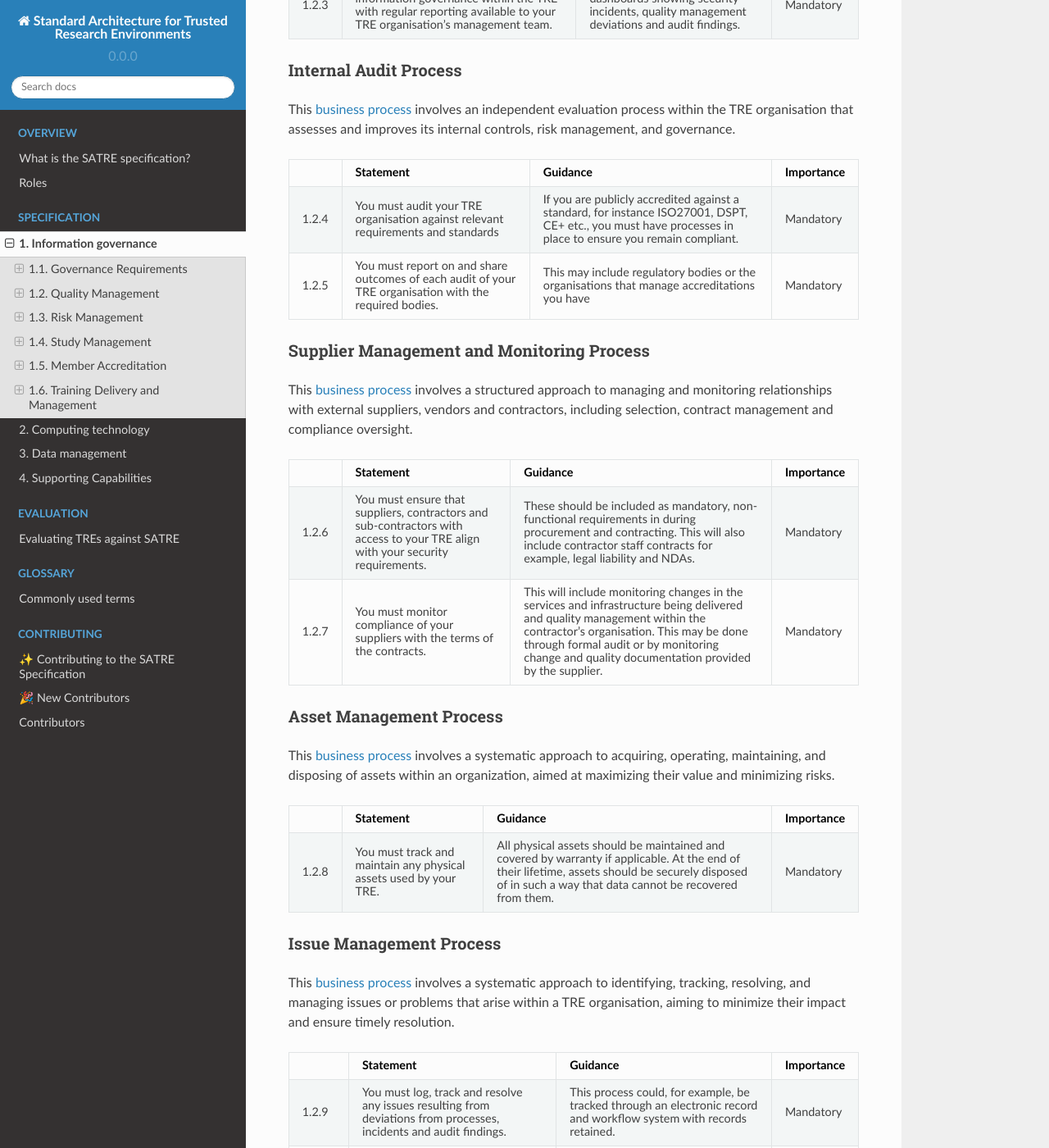
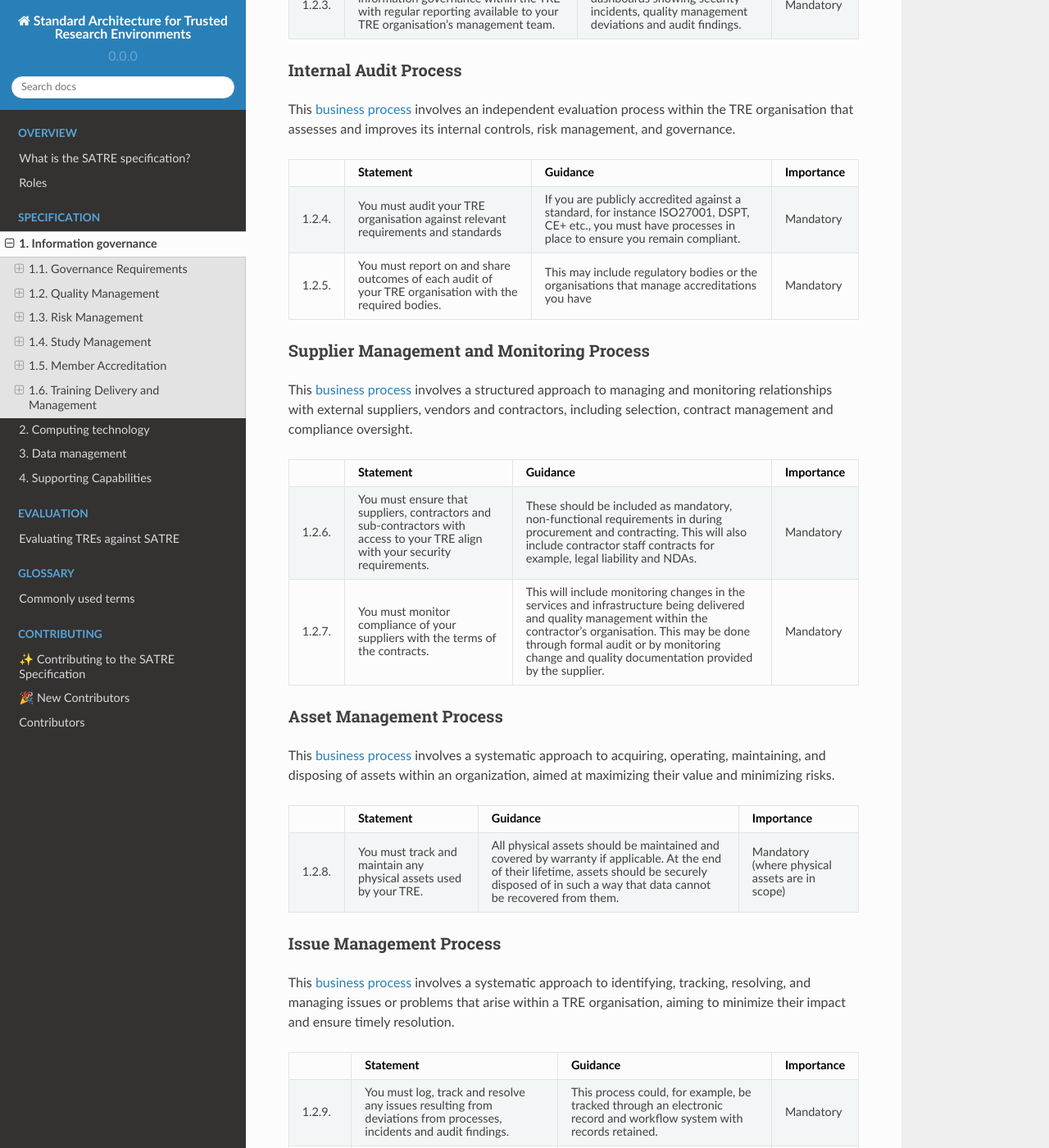
Before and after one commit to sa-tre/satre-specification, a Sphinx documentation site: the page built from docs/source/pillars/information_governance.md, in a window 1280 px wide and 1400 px high, scrolled down 2388 px. Shown: the whole window at 82% size. Built offline with Sphinx 7.4.7 and the Read the Docs theme 2.0.0, drawn with Linux system fonts in a browser that asks for light colours; some of the changed text lies outside the part shown.

Commit message:
Add full stops to statement numbers

````diff
--- a/docs/source/pillars/information_governance.md
+++ b/docs/source/pillars/information_governance.md
@@ -29,7 +29,7 @@ This {term}`business process <business process>` involves collecting, documentin
   - Statement
   - Guidance
   - Importance
-* - 1.1.1
+* - 1.1.1.
   - You must gather and monitor the information governance requirements needed to fulfil the legal and ethical standards to protect data subjects and deliver valuable research.
   - Requirements will come from a variety of sources including legislation, contractual obligations and ethical standards.
     Requirements must be monitored to ensure the TRE controls continue to match such requirements.
@@ -49,7 +49,7 @@ This {term}`business process <business process>` involves measures, safeguards,
   - Statement
   - Guidance
   - Importance
-* - 1.1.2
+* - 1.1.2.
   - You must ensure controls are implemented to ensure the requirements are met.
   - Control implementation should be systematic and directly aligned to the internal and stakeholder requirements.
   - Mandatory
@@ -67,7 +67,7 @@ This {term}`business process <business process>` involves assigning, distributin
   - Statement
   - Guidance
   - Importance
-* - 1.1.3
+* - 1.1.3.
   - You must ensure there are adequate resources to provide assurance and meet information governance requirements.
   - There should be adequate access to funding to implement and maintain the TRE which is under the direct control of the TRE organisation.
   - Mandatory
@@ -89,11 +89,11 @@ This {term}`business process <business process>` involves creating, organising,
   - Statement
   - Guidance
   - Importance
-* - 1.2.1
+* - 1.2.1.
   - You must ensure all policies and standard operating procedures relevant to the TRE organisation are controlled.
   - This may include measures like restricting edit access to relevant documents and/or recording acceptance of policies.
   - Mandatory
-* - 1.2.2
+* - 1.2.2.
   - You must ensure all policies and standard operating procedures relevant to the TRE organisation are version controlled and have codified change processes.
   - Version control includes recording dates of changes, person responsible for carrying out changes, and summary of changes.
   - Mandatory
@@ -111,7 +111,7 @@ This {term}`business process <business process>` involves the generation and dis
   - Statement
   - Guidance
   - Importance
-* - 1.2.3
+* - 1.2.3.
   - You must measure the performance of information governance within the TRE with regular reporting available to your TRE organisation's management team.
   - This may include reports and dashboards showing security incidents, quality management deviations and audit findings.
   - Mandatory
@@ -129,11 +129,11 @@ This {term}`business process <business process>` involves an independent evaluat
   - Statement
   - Guidance
   - Importance
-* - 1.2.4
+* - 1.2.4.
   - You must audit your TRE organisation against relevant requirements and standards
   - If you are publicly accredited against a standard, for instance ISO27001, DSPT, CE+ etc., you must have processes in place to ensure you remain compliant.
   - Mandatory
-* - 1.2.5
+* - 1.2.5.
   - You must report on and share outcomes of each audit of your TRE organisation with the required bodies.
   - This may include regulatory bodies or the organisations that manage accreditations you have
   - Mandatory
@@ -151,12 +151,12 @@ This {term}`business process <business process>` involves a structured approach
   - Statement
   - Guidance
   - Importance
-* - 1.2.6
+* - 1.2.6.
   - You must ensure that suppliers, contractors and sub-contractors with access to your TRE align with your security requirements.
   - These should be included as mandatory, non-functional requirements in during procurement and contracting.
     This will also include contractor staff contracts for example, legal liability and NDAs.
   - Mandatory
-* - 1.2.7
+* - 1.2.7.
   - You must monitor compliance of your suppliers with the terms of the contracts.
   - This will include monitoring changes in the services and infrastructure being delivered and quality management within the contractor’s organisation.
     This may be done through formal audit or by monitoring change and quality documentation provided by the supplier.
@@ -175,11 +175,11 @@ This {term}`business process <business process>` involves a systematic approach
   - Statement
   - Guidance
   - Importance
-* - 1.2.8
+* - 1.2.8.
   - You must track and maintain any physical assets used by your TRE.
   - All physical assets should be maintained and covered by warranty if applicable.
     At the end of their lifetime, assets should be securely disposed of in such a way that data cannot be recovered from them.
-  - Mandatory
+  - Mandatory (where physical assets are in scope)
 ```
 
 ### Issue Management Process
@@ -194,11 +194,11 @@ This {term}`business process <business process>` involves a systematic approach
   - Statement
   - Guidance
   - Importance
-* - 1.2.9
+* - 1.2.9.
   - You must log, track and resolve any issues resulting from deviations from processes, incidents and audit findings.
   - This process could, for example, be tracked through an electronic record and workflow system with records retained.
   - Mandatory
-* - 1.2.10
+* - 1.2.10.
   - You must use reported issues to inform changes, such as for process improvement and risk management.
   - All issues should be analysed for their route cause and improvements put in place to prevent further occurrence.
   - Mandatory
@@ -216,7 +216,7 @@ This {term}`data object <data object>` consists of data, including training reco
   - Statement
   - Guidance
   - Importance
-* - 1.2.11
+* - 1.2.11.
   - You should collect and maintain quality management data for measuring the effectiveness of a TRE.
   - Large amounts of data will be produced by elements within the TRE.
     These data should be analysed with reports and dashboards provided to guide TRE implementer’s improvements and provide re-assurance to data consumers and subjects.
@@ -235,7 +235,7 @@ This {term}`application component <application component>` is a software applica
   - Statement
   - Guidance
   - Importance
-* - 1.2.12
+* - 1.2.12.
   - You could use a QMS (Quality Management System) to standardise and automate quality management tasks and workflows, and to generate quality data and reports automatically.
   - A basis QMS could be a set of spreadsheets or documents held in a repository which are manually maintained.
     More mature applications will provide workflows and generate quality data through manual and automated actions.
@@ -258,11 +258,11 @@ This {term}`business process <business process>` involves the systematic evaluat
   - Statement
   - Guidance
   - Importance
-* - 1.3.1
+* - 1.3.1.
   - You must have a way to score risk to understand the underlying severity.
   - You have a risk assessment methodology for scoring risks on multiple axes such as impact and likelihood.
   - Mandatory
-* - 1.3.2
+* - 1.3.2.
   - You must carry out a data processing assessment for all projects requiring a TRE.
   - A data processing assessment is a process designed to identify risks arising out of the processing of sensitive data and to minimise these risks as far and as early as possible. This may take the form of an existing regulatory requirements such as Data Protection Impact Assessment.
   - Mandatory
@@ -280,7 +280,7 @@ This {term}`business process <business process>` involves the selection and impl
   - Statement
   - Guidance
   - Importance
-* - 1.3.3
+* - 1.3.3.
   - You must have a process for designing, implementing and recording risk mitigations where indicated by a risk assessment.
   - Actions that are taken or not taken following a risk assessment must be recorded.
   - Mandatory
@@ -298,12 +298,12 @@ This {term}`business process <business process>` involves the assignment of resp
   - Statement
   - Guidance
   - Importance
-* - 1.3.4
+* - 1.3.4.
   - You must have a clear set of roles and responsibilities relating to risk including who owns risks and how they are escalated and delegated.
   - The highest level of risk ownership is the top management of the TRE organisation.
     In order to ensure escalations to this level are rare, suitable structures should be put in place to own, mitigate and accept risk.
   - Mandatory
-* - 1.3.5
+* - 1.3.5.
   - You must understand your organisational risk appetite.
   - This includes understanding ownership of risk, and ability to accept risk which falls outside of the appetite should that become necessary.
   - Mandatory
@@ -325,7 +325,7 @@ This {term}`business process <business process>` involves onboarding or initiati
   - Statement
   - Guidance
   - Importance
-* - 1.4.1
+* - 1.4.1.
   - You must have checks in place to ensure a project has the legal, financial and ethical requirements in place for the duration of the project.
   - This includes checks that contracts are in place where required, adequate funding is available for the duration of the project, and responsibilities concerning data ownership are understood by all parties.
   - Mandatory
@@ -343,12 +343,12 @@ This {term}`business process <business process>` involves verifying and ensuring
   - Statement
   - Guidance
   - Importance
-* - 1.4.2
+* - 1.4.2.
   - You must have checks in place to ensure that any time limited compliance requirements are maintained.
   - This includes ensuring contracts remain in valid and action is promptly taken should they expire.
     Any changes in the status of responsible persons should also be monitored, for example a data owner leaving an organisation.
   - Mandatory
-* - 1.4.3
+* - 1.4.3.
   - You must have checks in place to ensure that changes in regulations are met for a project.
   -
   - Mandatory
@@ -366,7 +366,7 @@ This {term}`business process <business process>` involves the formal conclusion
   - Statement
   - Guidance
   - Importance
-* - 1.4.4
+* - 1.4.4.
   - You must have standard processes in place for the end of a project, that follow all legal requirements and data security best practice.
   - This includes the archiving of quality and log data along with the archiving or deletion of data sets.
   - Mandatory
@@ -384,7 +384,7 @@ This {term}`application component <application component>` is an online platform
   - Statement
   - Guidance
   - Importance
-* - 1.4.5
+* - 1.4.5.
   - You could implement a portal that can provide a workflow engine and database which automates the processes within this capability.
   - A portal should automate as much of the processes within the capability as possible.
     Where processes are automated process maturity is easier to achieve with processes being completed more consistently and producing quality control and monitoring data automatically
@@ -403,7 +403,7 @@ This {term}`data object <data object>` is a database or other electronic record
   - Statement
   - Guidance
   - Importance
-* - 1.4.6
+* - 1.4.6.
   - You must keep a complete record of all the data assets held within the system.
   - Details of all data assets (current and past) held by the system should be retained along with meta-data useful for ensuring compliance can be demonstrated.
     This would include ownership, data lifecycle, contracts, risk assessments and other quality data.
@@ -423,7 +423,7 @@ This {term}`data object <data object>` is a centralised record or database that
   - Statement
   - Guidance
   - Importance
-* - 1.4.7
+* - 1.4.7.
   - You should keep a complete record of all the research studies and projects within the TRE current and past.
   - The study register should contain all data related to a study including a reference to data assets, members (researchers, owners etc.) and any compliance activities required.
   - Recommended
@@ -445,7 +445,7 @@ This {term}`business process <business process>` involves confirming or authenti
   - Statement
   - Guidance
   - Importance
-* - 1.5.1
+* - 1.5.1.
   - You must have a robust method for identifying accredited members of your TRE organisation, prior to their accessing of sensitive data.
   - This may include multi-factor authentication (MFA), ID checks or email/phone verification.
   - Mandatory
@@ -463,7 +463,7 @@ This {term}`business process <business process>` involves introducing and integr
   - Statement
   - Guidance
   - Importance
-* - 1.5.2
+* - 1.5.2.
   - You must have clear onboarding processes in place for all roles within your TRE organisation.
   - This may include all members signing role-specific terms of use and completing role specific training.
   - Mandatory
@@ -481,11 +481,11 @@ This {term}`application component <application component>` is a system to govern
   - Statement
   - Guidance
   - Importance
-* - 1.5.3
+* - 1.5.3.
   - You must have a set of services to manage access to resources based on identity.
   - This will include a security model for role based access with technical controls to ensure the principle of least privilege is enforced.
   - Mandatory
-* - 1.5.4
+* - 1.5.4.
   - You must not give anyone access to datasets without agreement from the Data Controller.
   - The Data Controller may choose to delegate this authority.
   - Mandatory
@@ -503,7 +503,7 @@ This {term}`application component <application component>` is a software system
   - Statement
   - Guidance
   - Importance
-* - 1.5.5
+* - 1.5.5.
   - You must have robust and secure applications in place to authenticate users (and services) within the TRE.
   - The number of authentication applications should be kept to a minimum with common controls and standards applied across all such as MFA, password complexity etc.
   - Mandatory
@@ -521,7 +521,7 @@ This {term}`data object <data object>` consists of characteristics or attributes
   - Statement
   - Guidance
   - Importance
-* - 1.5.6
+* - 1.5.6.
   - You must give each user of the TRE a unique logon with changes to any records strictly controlled.
   - The unique identifier and all associated records for a user should be traceable across the entire TRE.
     This will include training records, affiliations, contract agreements and ethics approvals where required.
@@ -544,18 +544,18 @@ This {term}`business process <business process>` involves designing, developing,
   - Statement
   - Guidance
   - Importance
-* - 1.5.7
+* - 1.5.7.
   - You must ensure that relevant training is available for all roles within the TRE organisation.
   - This may include, for instance, cyber security training, GDPR training, and higher level training for system operators.
     Specialised roles are likely to need more tailored training.
     Identification of these specialities should be done through a systematic training needs analysis.
     Specific training may also be required based on the data or data provider such as GCP.
   - Mandatory
-* - 1.5.8
+* - 1.5.8.
   - You could have a training platform capable of delivering online training in a variety of formats.
   - This could include competency testing and more simple recording of actions such as read and understood.
   - Optional
-* - 1.5.9
+* - 1.5.9.
   - You must provide repeat or updated training where necessary to account for changes in competency requirements.
   - Training is not a one-off event.
     Electronic reminders for refresher training should be considered.
@@ -575,11 +575,11 @@ This {term}`business process <business process>` involves managing and overseein
   - Statement
   - Guidance
   - Importance
-* - 1.5.10
+* - 1.5.10.
   - You must maintain accurate training records that are directly tied to the role and access levels within the TRE.
   - Training records should be tied to a user record and carefully maintained.
   - Mandatory
-* - 1.5.11
+* - 1.5.11.
   - You should accept proof of relevant training certifications from third parties.
   - This should include competency testing and more simple recording of actions such as read and understood.
   - Recommended
@@ -597,7 +597,7 @@ This {term}`application component <application component>` is a software platfor
   - Statement
   - Guidance
   - Importance
-* - 1.5.12
+* - 1.5.12.
   - You could implement an LMS to manage courses and deliver training as required.
   - Where possible an LMS should support a variety of course content and testing.
   - Optional
@@ -615,11 +615,11 @@ This {term}`data object <data object>` consists of information or data associate
   - Statement
   - Guidance
   - Importance
-* - 1.5.13
+* - 1.5.13.
   - You could ensure course data is transferable between systems where possible.
   - Support for standard formats such as SCORM allows courses to be shared between providers.
   - Optional
-* - 1.5.14
+* - 1.5.14.
   - You could keep historical copies of courses in order to demonstrate competency at a given point in time.
   - Data providers and regulators may be required to audit historical records (EG. Clinical trials) it may be necessary to retain copies of superseded training along with versions of certifications within the training record.
   - Optional
````
Also changed, not shown: docs/source/pillars/computing_technology.md (+43 -43 lines), docs/source/pillars/data_management.md (+37 -37 lines), docs/source/pillars/supporting.md (+20 -20 lines).
